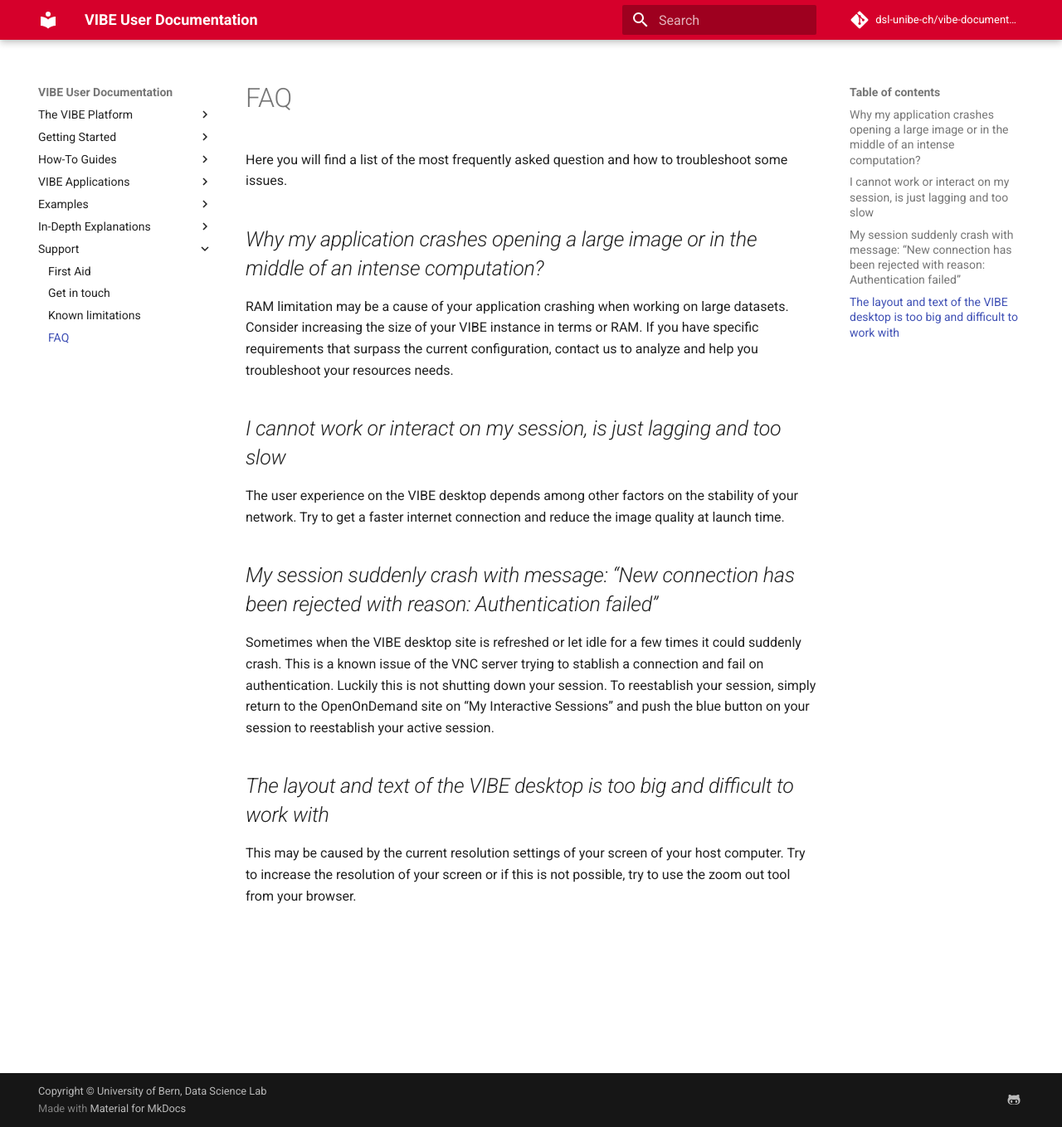
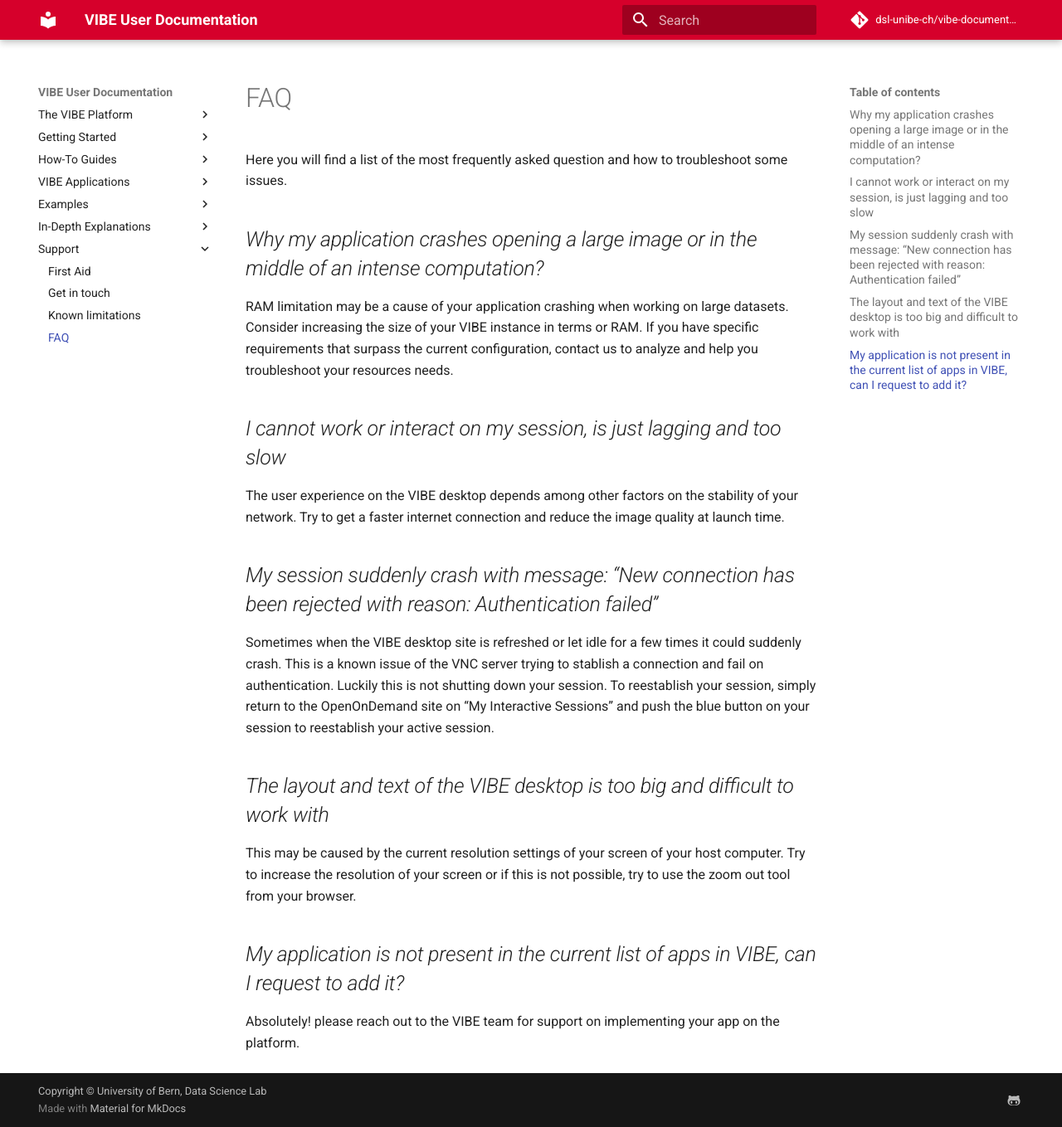
Before and after one commit to dsl-unibe-ch/vibe-documentation, an MkDocs documentation site: the page built from docs/support/faq.md, in a window 1280 px wide and 1359 px high. Shown: the whole window at 83% size. Built offline with MkDocs 1.6.1 and Material for MkDocs 9.7.7, drawn with Linux system fonts in a browser that asks for light colours; comment, search, counter and statistics services are not loaded.

Commit message:
add app support on request

```diff
--- a/docs/support/faq.md
+++ b/docs/support/faq.md
@@ -19,3 +19,8 @@
 ## *The layout and text of the VIBE desktop is too big and difficult to work with*
 
 This may be caused by the current resolution settings of your screen of your host computer. Try to increase the resolution of your screen or if this is not possible, try to use the zoom out tool from your browser.
+
+
+## *My application is not present in the current list of apps in VIBE, can I request to add it?*
+
+Absolutely! please reach out to the VIBE team for support on implementing your app on the platform.
```
